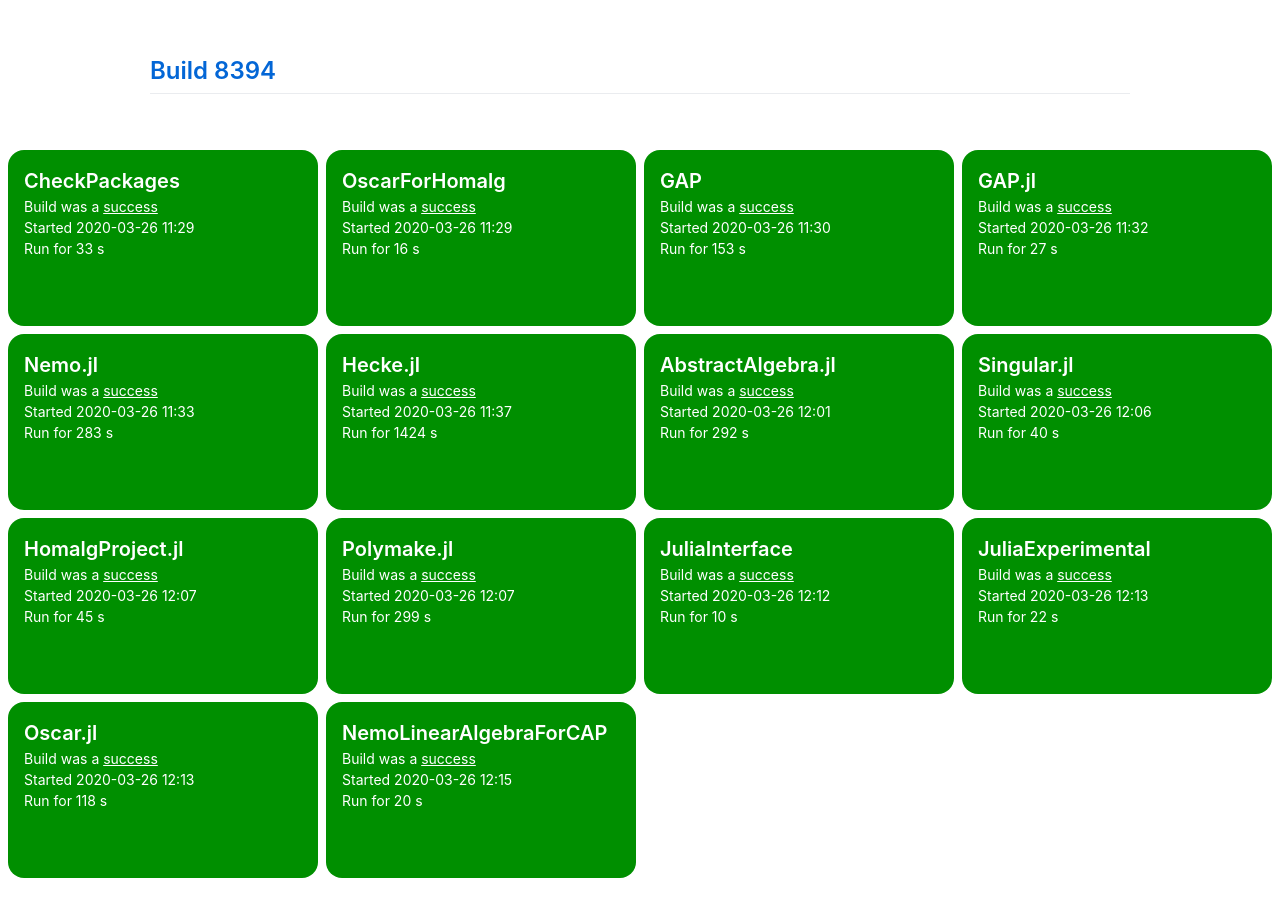
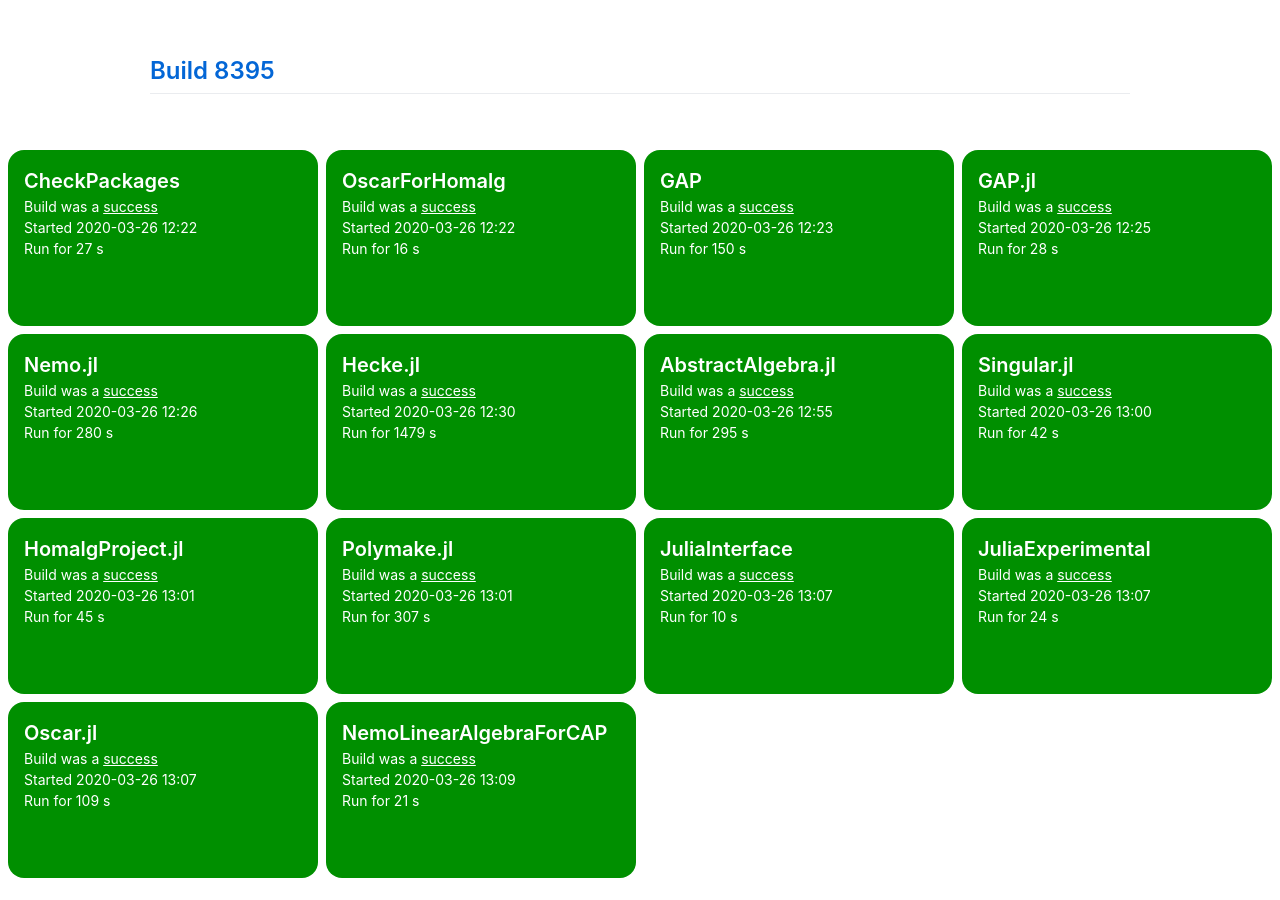
Before and after one commit to oscar-system/oscar-ci-status, a Jekyll site: the page built from index.html, in a window 1280 px wide. Built offline with Jekyll 4.4.1, drawn with Linux system fonts in a browser that asks for light colours.

Commit message:
Build 8395

```diff
--- a/_data/ci.yml
+++ b/_data/ci.yml
@@ -1,16 +1,16 @@
-build: 8394
-build_url: https://oscarci.mathematik.uni-kl.de/job/oscar/8394/
+build: 8395
+build_url: https://oscarci.mathematik.uni-kl.de/job/oscar/8395/
 job: oscar
 tests:
-- duration: 33
+- duration: 27
   exitcode: 0
   first_failure: false
   first_failure_url: null
   last_success: false
   last_success_url: null
-  log: https://oscarci.mathematik.uni-kl.de/job/oscar/8394/artifact/logs/build-8394/CheckPackages.log
+  log: https://oscarci.mathematik.uni-kl.de/job/oscar/8395/artifact/logs/build-8395/CheckPackages.log
   name: CheckPackages
-  start: 2020-03-26 11:29
+  start: 2020-03-26 12:22
   status: success
   success: true
 - duration: 16
@@ -19,75 +19,75 @@ tests:
   first_failure_url: null
   last_success: false
   last_success_url: null
-  log: https://oscarci.mathematik.uni-kl.de/job/oscar/8394/artifact/logs/build-8394/OscarForHomalg.log
+  log: https://oscarci.mathematik.uni-kl.de/job/oscar/8395/artifact/logs/build-8395/OscarForHomalg.log
   name: OscarForHomalg
-  start: 2020-03-26 11:29
+  start: 2020-03-26 12:22
   status: success
   success: true
-- duration: 153
+- duration: 150
   exitcode: 0
   first_failure: false
   first_failure_url: null
   last_success: false
   last_success_url: null
-  log: https://oscarci.mathematik.uni-kl.de/job/oscar/8394/artifact/logs/build-8394/GAP.log
+  log: https://oscarci.mathematik.uni-kl.de/job/oscar/8395/artifact/logs/build-8395/GAP.log
   name: GAP
-  start: 2020-03-26 11:30
+  start: 2020-03-26 12:23
   status: success
   success: true
-- duration: 27
+- duration: 28
   exitcode: 0
   first_failure: false
   first_failure_url: null
   last_success: false
   last_success_url: null
-  log: https://oscarci.mathematik.uni-kl.de/job/oscar/8394/artifact/logs/build-8394/GAP.jl.log
+  log: https://oscarci.mathematik.uni-kl.de/job/oscar/8395/artifact/logs/build-8395/GAP.jl.log
   name: GAP.jl
-  start: 2020-03-26 11:32
+  start: 2020-03-26 12:25
   status: success
   success: true
-- duration: 283
+- duration: 280
   exitcode: 0
   first_failure: false
   first_failure_url: null
   last_success: false
   last_success_url: null
-  log: https://oscarci.mathematik.uni-kl.de/job/oscar/8394/artifact/logs/build-8394/Nemo.jl.log
+  log: https://oscarci.mathematik.uni-kl.de/job/oscar/8395/artifact/logs/build-8395/Nemo.jl.log
   name: Nemo.jl
-  start: 2020-03-26 11:33
+  start: 2020-03-26 12:26
   status: success
   success: true
-- duration: 1424
+- duration: 1479
   exitcode: 0
   first_failure: false
   first_failure_url: null
   last_success: false
   last_success_url: null
-  log: https://oscarci.mathematik.uni-kl.de/job/oscar/8394/artifact/logs/build-8394/Hecke.jl.log
+  log: https://oscarci.mathematik.uni-kl.de/job/oscar/8395/artifact/logs/build-8395/Hecke.jl.log
   name: Hecke.jl
-  start: 2020-03-26 11:37
+  start: 2020-03-26 12:30
   status: success
   success: true
-- duration: 292
+- duration: 295
   exitcode: 0
   first_failure: false
   first_failure_url: null
   last_success: false
   last_success_url: null
-  log: https://oscarci.mathematik.uni-kl.de/job/oscar/8394/artifact/logs/build-8394/AbstractAlgebra.jl.log
+  log: https://oscarci.mathematik.uni-kl.de/job/oscar/8395/artifact/logs/build-8395/AbstractAlgebra.jl.log
   name: AbstractAlgebra.jl
-  start: 2020-03-26 12:01
+  start: 2020-03-26 12:55
   status: success
   success: true
-- duration: 40
+- duration: 42
   exitcode: 0
   first_failure: false
   first_failure_url: null
   last_success: false
   last_success_url: null
-  log: https://oscarci.mathematik.uni-kl.de/job/oscar/8394/artifact/logs/build-8394/Singular.jl.log
+  log: https://oscarci.mathematik.uni-kl.de/job/oscar/8395/artifact/logs/build-8395/Singular.jl.log
   name: Singular.jl
-  start: 2020-03-26 12:06
+  start: 2020-03-26 13:00
   status: success
   success: true
 - duration: 45
@@ -96,20 +96,20 @@ tests:
   first_failure_url: null
   last_success: false
   last_success_url: null
-  log: https://oscarci.mathematik.uni-kl.de/job/oscar/8394/artifact/logs/build-8394/HomalgProject.jl.log
+  log: https://oscarci.mathematik.uni-kl.de/job/oscar/8395/artifact/logs/build-8395/HomalgProject.jl.log
   name: HomalgProject.jl
-  start: 2020-03-26 12:07
+  start: 2020-03-26 13:01
   status: success
   success: true
-- duration: 299
+- duration: 307
   exitcode: 0
   first_failure: false
   first_failure_url: null
   last_success: false
   last_success_url: null
-  log: https://oscarci.mathematik.uni-kl.de/job/oscar/8394/artifact/logs/build-8394/Polymake.jl.log
+  log: https://oscarci.mathematik.uni-kl.de/job/oscar/8395/artifact/logs/build-8395/Polymake.jl.log
   name: Polymake.jl
-  start: 2020-03-26 12:07
+  start: 2020-03-26 13:01
   status: success
   success: true
 - duration: 10
@@ -118,41 +118,41 @@ tests:
   first_failure_url: null
   last_success: false
   last_success_url: null
-  log: https://oscarci.mathematik.uni-kl.de/job/oscar/8394/artifact/logs/build-8394/JuliaInterface.log
+  log: https://oscarci.mathematik.uni-kl.de/job/oscar/8395/artifact/logs/build-8395/JuliaInterface.log
   name: JuliaInterface
-  start: 2020-03-26 12:12
+  start: 2020-03-26 13:07
   status: success
   success: true
-- duration: 22
+- duration: 24
   exitcode: 0
   first_failure: false
   first_failure_url: null
   last_success: false
   last_success_url: null
-  log: https://oscarci.mathematik.uni-kl.de/job/oscar/8394/artifact/logs/build-8394/JuliaExperimental.log
+  log: https://oscarci.mathematik.uni-kl.de/job/oscar/8395/artifact/logs/build-8395/JuliaExperimental.log
   name: JuliaExperimental
-  start: 2020-03-26 12:13
+  start: 2020-03-26 13:07
   status: success
   success: true
-- duration: 118
+- duration: 109
   exitcode: 0
   first_failure: false
   first_failure_url: null
   last_success: false
   last_success_url: null
-  log: https://oscarci.mathematik.uni-kl.de/job/oscar/8394/artifact/logs/build-8394/Oscar.jl.log
+  log: https://oscarci.mathematik.uni-kl.de/job/oscar/8395/artifact/logs/build-8395/Oscar.jl.log
   name: Oscar.jl
-  start: 2020-03-26 12:13
+  start: 2020-03-26 13:07
   status: success
   success: true
-- duration: 20
+- duration: 21
   exitcode: 0
   first_failure: false
   first_failure_url: null
   last_success: false
   last_success_url: null
-  log: https://oscarci.mathematik.uni-kl.de/job/oscar/8394/artifact/logs/build-8394/NemoLinearAlgebraForCAP.log
+  log: https://oscarci.mathematik.uni-kl.de/job/oscar/8395/artifact/logs/build-8395/NemoLinearAlgebraForCAP.log
   name: NemoLinearAlgebraForCAP
-  start: 2020-03-26 12:15
+  start: 2020-03-26 13:09
   status: success
   success: true
```
Also changed, not shown: README.md.
